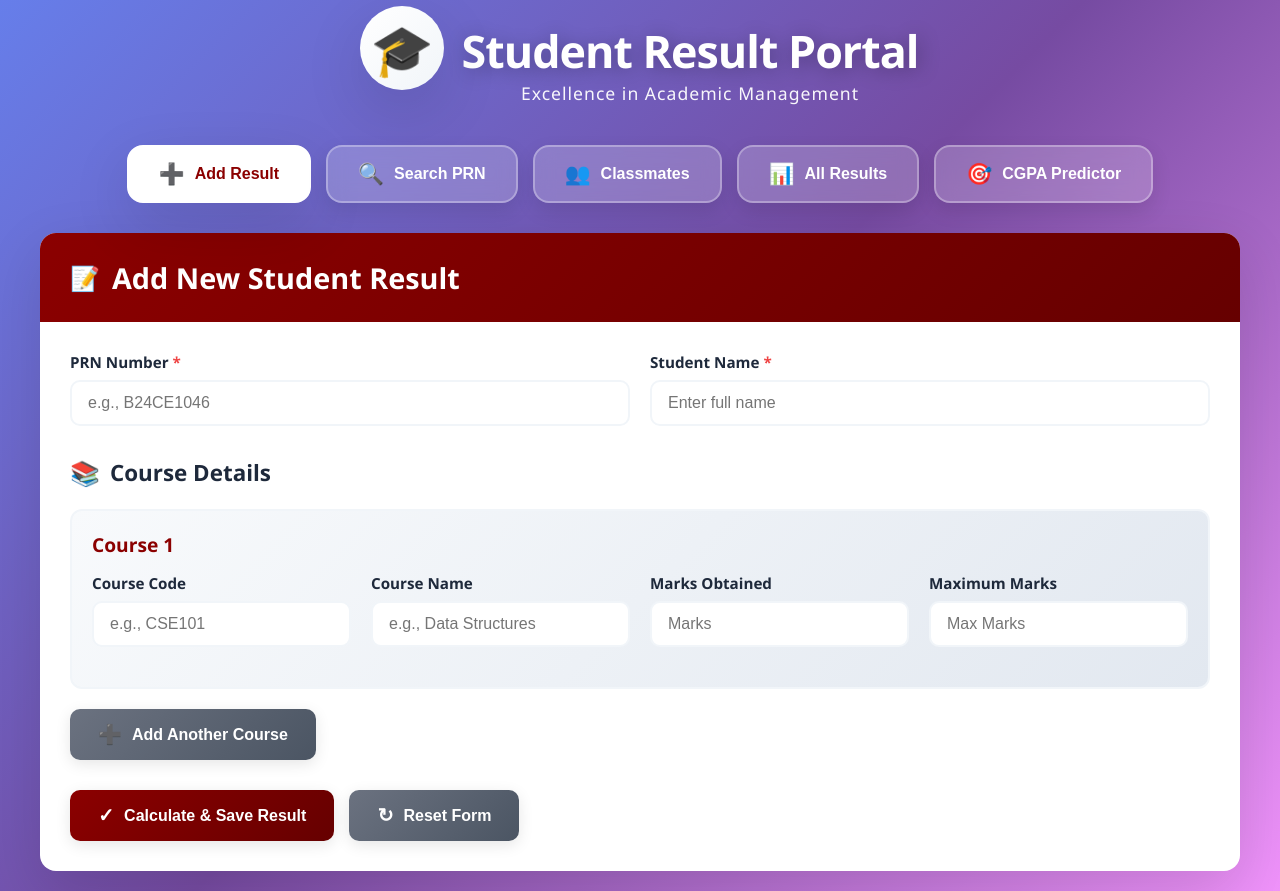
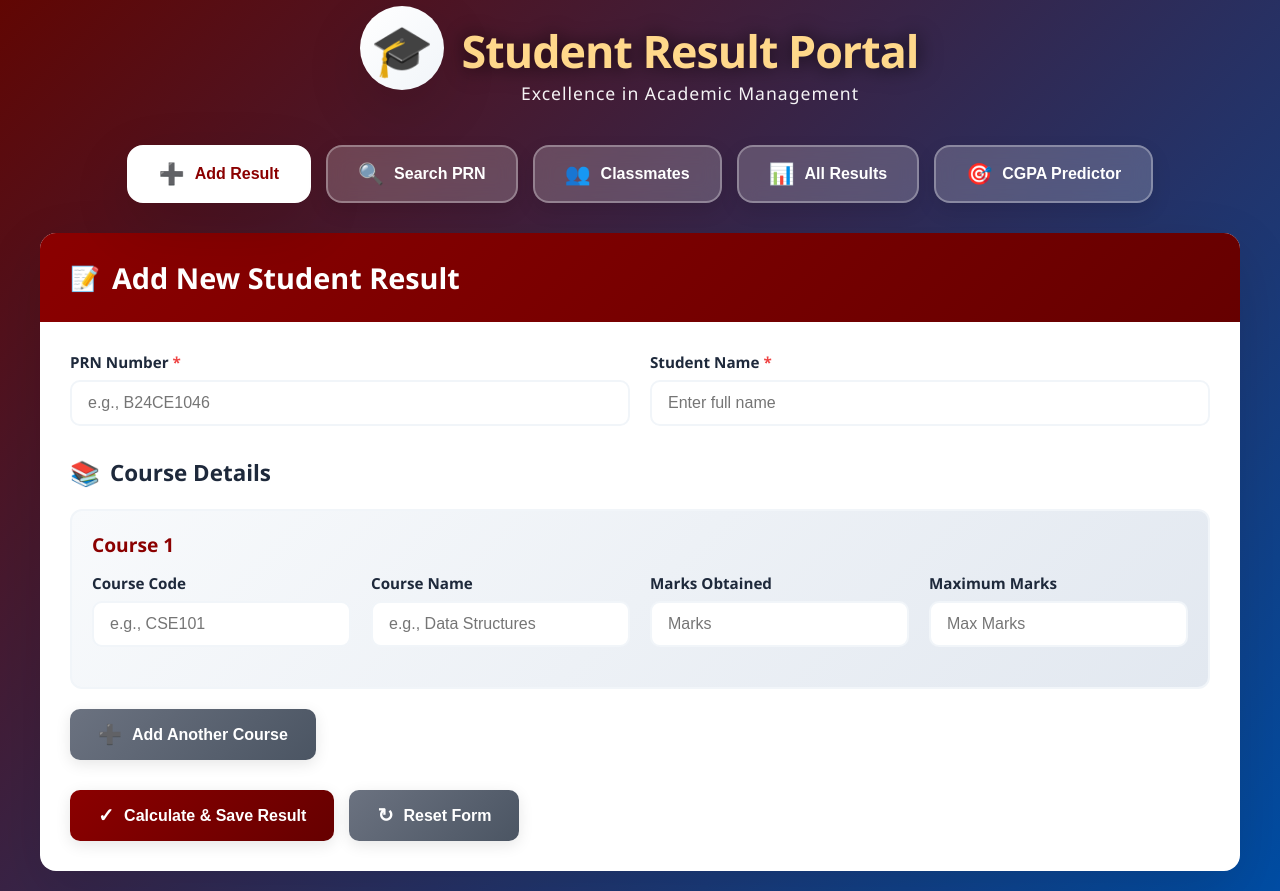
Before and after one commit to prc7558/Student_Result, a website: page index.html in a window 1280 px wide. Drawn offline with Linux system fonts and the light colour scheme.

Commit message:
Update style.css

```diff
--- a/style.css
+++ b/style.css
@@ -26,7 +26,7 @@
 
 body {
     font-family: 'Segoe UI', Tahoma, Geneva, Verdana, sans-serif;
-    background: linear-gradient(135deg, #667eea 0%, #764ba2 50%, #f093fb 100%);
+    background: linear-gradient(135deg, #610603 0%, #004da4 100%);
     min-height: 100vh;
     padding: 20px;
     overflow-x: hidden;
@@ -108,11 +108,11 @@ body {
 }
 
 .logo-text h1 {
-    color: var(--white);
+    color: #ffd88b;
     font-size: 2.8rem;
     font-weight: 800;
-    text-shadow: 3px 3px 20px rgba(0, 0, 0, 0.3);
     letter-spacing: -1px;
+    text-shadow: 0 0 17px rgba(0, 0, 0, 0.5), 2px 2px 27px rgba(0, 0, 0, 0.3);
 }
 
 .tagline {
```
